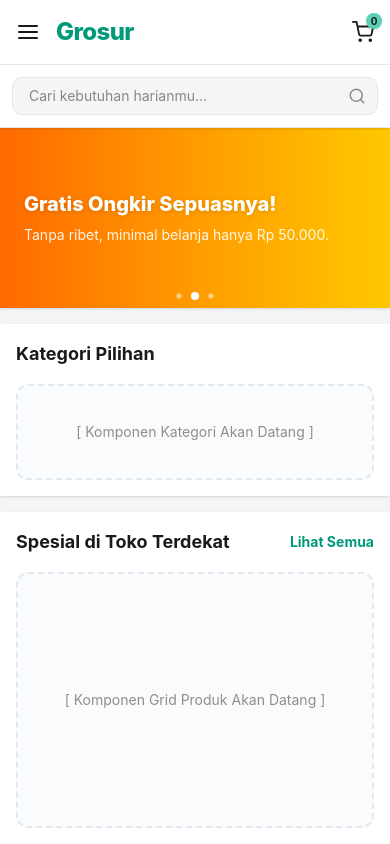
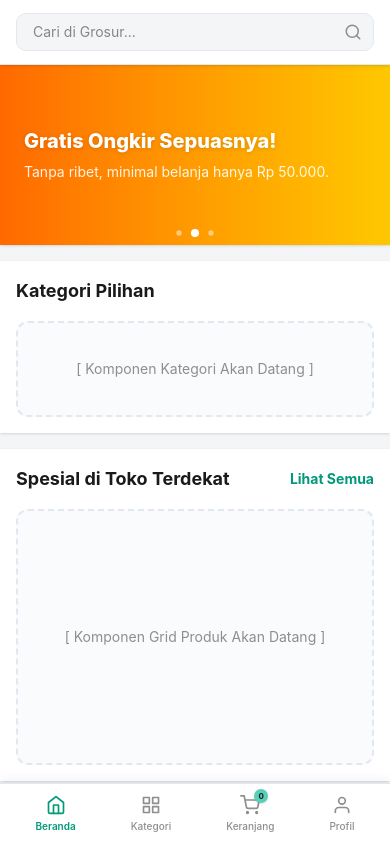
Before and after one commit to damar-94/grosur-frontend, a Next.js app: page / in a window 390 px wide. Shown: the top 844 px of the page. Built offline with nearby package versions, Linux system fonts and the light colour scheme.

Commit message:
feat(fe): implement mobile bottom navigation and adjust layout padding

```diff
--- a/src/app/layout.tsx
+++ b/src/app/layout.tsx
@@ -29,12 +29,10 @@ export default function RootLayout({
 }>) {
   return (
     <html lang="id">
-      {/* Notice the flex classes here:
-        min-h-screen ensures the footer is pushed to the bottom even if the page is empty
-      */}
       <body className={`${montserrat.variable} ${poppins.variable} font-sans antialiased bg-background text-foreground flex flex-col min-h-screen`}>
         <Navbar />
-        <main className="flex-grow">
+        {/* ADDED: pb-20 on mobile to prevent content hiding behind the bottom nav */}
+        <main className="flex-grow pb-20 md:pb-0">
           {children}
         </main>
         <Footer />
--- a/src/components/layout/Navbar.tsx
+++ b/src/components/layout/Navbar.tsx
@@ -1,22 +1,31 @@
 import Link from "next/link";
-import { FiSearch, FiShoppingCart, FiUser, FiMenu } from "react-icons/fi";
+import { FiSearch, FiShoppingCart, FiUser, FiHome, FiGrid } from "react-icons/fi";
 
 export default function Navbar() {
     return (
+        <>
+            {/* 1. TOP HEADER (Sticky Search & Desktop Nav) */}
             <header className="sticky top-0 z-50 w-full border-b border-border bg-card shadow-sm">
                 <div className="mx-auto flex h-16 max-w-[1200px] items-center justify-between px-4 md:px-6">
 
-                {/* Logo & Mobile Menu */}
-                <div className="flex items-center gap-4">
-                    <button className="md:hidden text-foreground hover:text-primary transition-colors">
-                        <FiMenu size={24} />
-                    </button>
-                    <Link href="/" className="flex items-center gap-2">
+                    {/* Desktop Logo */}
+                    <Link href="/" className="hidden md:flex items-center gap-2">
                         <span className="text-2xl font-extrabold text-primary tracking-tight">Grosur</span>
                     </Link>
+
+                    {/* Mobile Search Bar (Takes full width on mobile) */}
+                    <div className="flex w-full md:hidden relative items-center">
+                        <input
+                            type="text"
+                            placeholder="Cari di Grosur..."
+                            className="w-full rounded-md border border-border bg-background py-2 pl-4 pr-10 text-sm focus:border-primary focus:outline-none focus:ring-1 focus:ring-primary transition-all"
+                        />
+                        <button className="absolute right-3 text-muted-foreground">
+                            <FiSearch size={18} />
+                        </button>
                     </div>
 
-                {/* Desktop Search Bar (Hidden on Mobile) */}
+                    {/* Desktop Search Bar */}
                     <div className="hidden flex-1 items-center justify-center px-8 md:flex">
                         <div className="relative w-full max-w-2xl">
                             <input
@@ -30,33 +39,53 @@ export default function Navbar() {
                         </div>
                     </div>
 
-                {/* Icons (Cart & Profile) */}
-                <div className="flex items-center gap-5 md:gap-6">
+                    {/* Desktop Icons (Hidden on Mobile) */}
+                    <div className="hidden items-center gap-5 md:flex md:gap-6">
                         <Link href="/cart" className="relative text-foreground hover:text-primary transition-colors">
                             <FiShoppingCart size={22} />
                             <span className="absolute -right-2 -top-2 flex h-4 w-4 items-center justify-center rounded-full bg-accent text-[10px] font-bold text-accent-foreground shadow-sm">
                                 0
                             </span>
                         </Link>
-                    <Link href="/profile" className="hidden text-foreground hover:text-primary transition-colors md:block">
+                        <Link href="/profile" className="text-foreground hover:text-primary transition-colors">
                             <FiUser size={22} />
                         </Link>
                     </div>
-            </div>
 
-            {/* Mobile Search Bar (Visible only on Mobile) */}
-            <div className="border-t border-border p-3 md:hidden bg-card">
-                <div className="relative w-full">
-                    <input
-                        type="text"
-                        placeholder="Cari kebutuhan harianmu..."
-                        className="w-full rounded-md border border-border bg-background py-2 pl-4 pr-10 text-sm focus:border-primary focus:outline-none focus:ring-1 focus:ring-primary transition-all"
-                    />
-                    <button className="absolute right-3 top-1/2 -translate-y-1/2 text-muted-foreground">
-                        <FiSearch size={18} />
-                    </button>
-                </div>
                 </div>
             </header>
+
+            {/* 2. MOBILE BOTTOM NAVIGATION (Hidden on Desktop) */}
+            <nav className="fixed bottom-0 left-0 z-50 w-full border-t border-border bg-card md:hidden shadow-[0_-4px_10px_rgba(0,0,0,0.05)]">
+                <div className="flex h-[60px] items-center justify-around px-2">
+
+                    <Link href="/" className="flex flex-col items-center justify-center gap-1 text-primary">
+                        <FiHome size={20} />
+                        <span className="text-[10px] font-semibold">Beranda</span>
+                    </Link>
+
+                    <Link href="/categories" className="flex flex-col items-center justify-center gap-1 text-muted-foreground hover:text-primary transition-colors">
+                        <FiGrid size={20} />
+                        <span className="text-[10px] font-medium">Kategori</span>
+                    </Link>
+
+                    <Link href="/cart" className="relative flex flex-col items-center justify-center gap-1 text-muted-foreground hover:text-primary transition-colors">
+                        <div className="relative">
+                            <FiShoppingCart size={20} />
+                            <span className="absolute -right-2 -top-1.5 flex h-3.5 w-3.5 items-center justify-center rounded-full bg-accent text-[8px] font-bold text-accent-foreground shadow-sm">
+                                0
+                            </span>
+                        </div>
+                        <span className="text-[10px] font-medium">Keranjang</span>
+                    </Link>
+
+                    <Link href="/profile" className="flex flex-col items-center justify-center gap-1 text-muted-foreground hover:text-primary transition-colors">
+                        <FiUser size={20} />
+                        <span className="text-[10px] font-medium">Profil</span>
+                    </Link>
+
+                </div>
+            </nav>
+        </>
     );
 }
```
Lines whose indentation alone changed are shown as unchanged.
